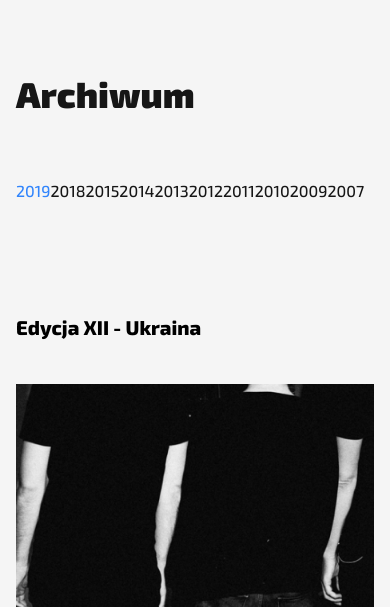
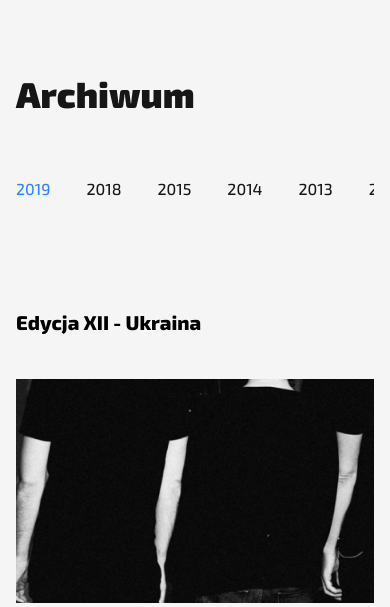
Before and after one commit to lt27037/teatr, a PHP site: page /archive.php in a window 390 px wide. Shown: the part 112-719 px from the top of the page. Run offline with PHP 8.4, Linux system fonts and the light colour scheme; style sheets or scripts are compiled from the project's sources.

Commit message:
last edits

```diff
--- a/styles/archive.css
+++ b/styles/archive.css
@@ -167,8 +167,8 @@
 .container__years__item {
   font-size: 16px;
   font-weight: 500;
-  line-height: 24px;
   color: #161616;
+  margin-right: 36px;
 }
 
 .container__years__link {
@@ -226,6 +226,10 @@
     padding: 16px 0;
     width: 100%;
   }
+  .container__years__item {
+    width: 200px;
+    margin: 0 36px 0 0;
+  }
   .container .category {
     display: -webkit-box;
     display: -ms-flexbox;
--- a/styles/archive.scss
+++ b/styles/archive.scss
@@ -20,7 +20,10 @@
       list-style: none;
     }
     &__item{
-      @include font500($darkFont-100);
+      font-size: 16px;
+      font-weight: 500;
+      color: $darkFont-100;
+      margin-right: 36px;
     }
     &__link{
       text-decoration: none;
@@ -60,6 +63,10 @@
       overflow-x: scroll;
       padding: 16px 0;
       width: 100%;
+      &__item{
+        width: 200px;
+        margin: 0 36px 0 0;
+      }
     }
     .category{
       @include elementFlex(column, flex-start, flex-start);
```
Also changed, not shown: 1 other file.
